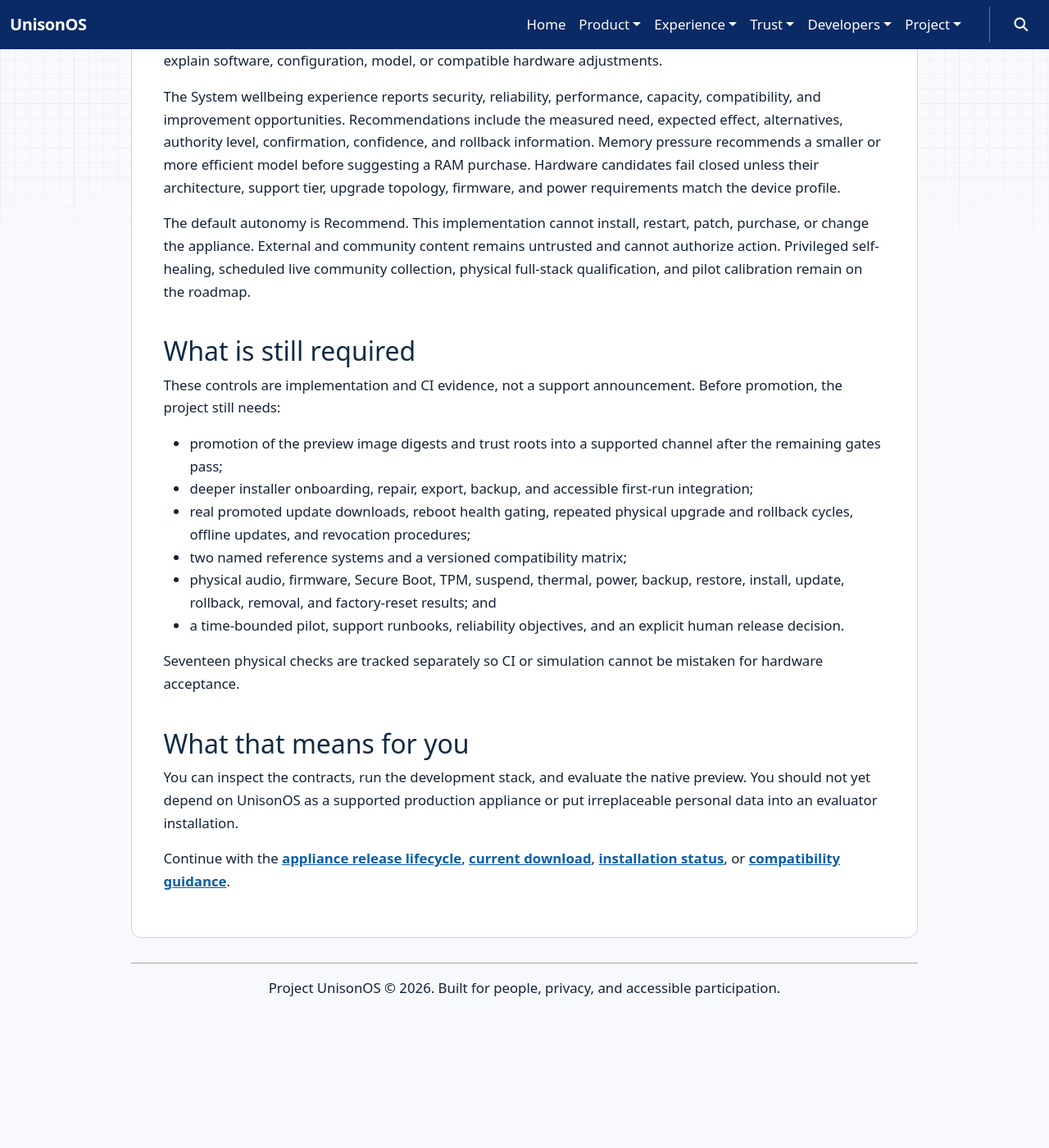
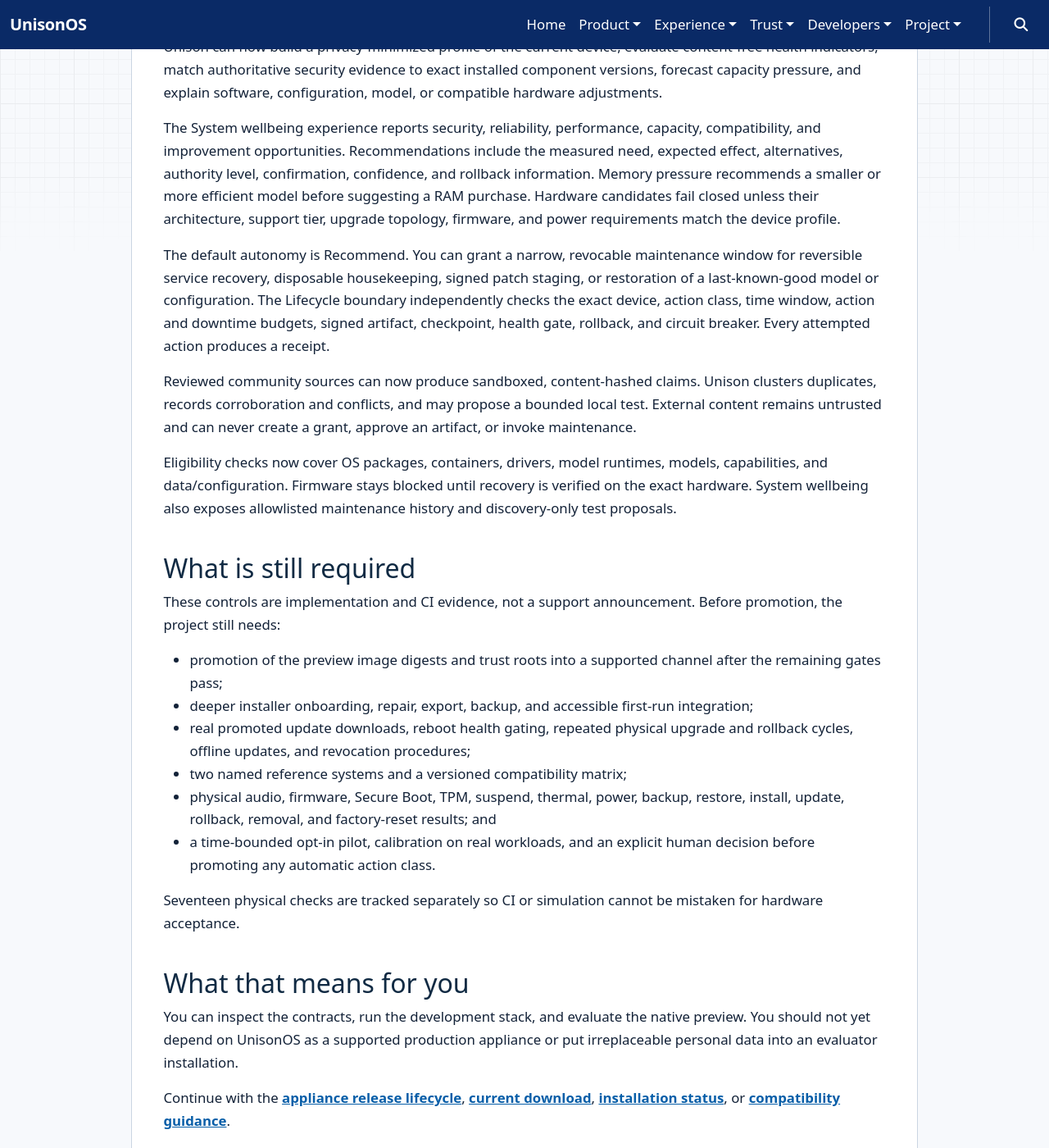
Before and after one commit to project-unisonOS/project-unisonos.github.io, an MkDocs documentation site: the page built from docs/current-status.md, in a window 1280 px wide and 1400 px high, scrolled down 2176 px. Shown: the whole window at 82% size. Built offline with MkDocs 1.6.1, drawn with Linux system fonts in a browser that asks for light colours; nearby versions of some CDN libraries; before the commit the page ends 3411 px from its top, so only the background shows below that; some of the changed text lies outside the part shown.

Commit message:
docs: publish adaptive maintenance operations status (#24)
Co-authored-by: dadam <dadam@example.com>

```diff
--- a/docs/current-status.md
+++ b/docs/current-status.md
@@ -81,7 +81,7 @@ insufficient disk. They exercise successful `N-1` to `N`, failed `N` to
 `N+1`, migration failure, staged and post-activation interruption, and
 replacement-restored state without losing the last known good release or data.
 
-## Adaptive maintenance foundations now implemented
+## Adaptive maintenance software boundaries now implemented
 
 Unison can now build a privacy-minimized profile of the current device, evaluate
 content-free health indicators, match authoritative security evidence to exact
@@ -96,11 +96,23 @@ more efficient model before suggesting a RAM purchase. Hardware candidates fail
 closed unless their architecture, support tier, upgrade topology, firmware, and
 power requirements match the device profile.
 
-The default autonomy is Recommend. This implementation cannot install, restart,
-patch, purchase, or change the appliance. External and community content remains
-untrusted and cannot authorize action. Privileged self-healing, scheduled live
-community collection, physical full-stack qualification, and pilot calibration
-remain on the roadmap.
+The default autonomy is Recommend. You can grant a narrow, revocable
+maintenance window for reversible service recovery, disposable housekeeping,
+signed patch staging, or restoration of a last-known-good model or
+configuration. The Lifecycle boundary independently checks the exact device,
+action class, time window, action and downtime budgets, signed artifact,
+checkpoint, health gate, rollback, and circuit breaker. Every attempted action
+produces a receipt.
+
+Reviewed community sources can now produce sandboxed, content-hashed claims.
+Unison clusters duplicates, records corroboration and conflicts, and may
+propose a bounded local test. External content remains untrusted and can never
+create a grant, approve an artifact, or invoke maintenance.
+
+Eligibility checks now cover OS packages, containers, drivers, model runtimes,
+models, capabilities, and data/configuration. Firmware stays blocked until
+recovery is verified on the exact hardware. System wellbeing also exposes
+allowlisted maintenance history and discovery-only test proposals.
 
 ## What is still required
 
@@ -116,8 +128,8 @@ Before promotion, the project still needs:
 - two named reference systems and a versioned compatibility matrix;
 - physical audio, firmware, Secure Boot, TPM, suspend, thermal, power, backup,
   restore, install, update, rollback, removal, and factory-reset results; and
-- a time-bounded pilot, support runbooks, reliability objectives, and an
-  explicit human release decision.
+- a time-bounded opt-in pilot, calibration on real workloads, and an explicit
+  human decision before promoting any automatic action class.
 
 Seventeen physical checks are tracked separately so CI or simulation cannot be
 mistaken for hardware acceptance.
```
Also changed, not shown: docs/project/roadmap.md (+14 -8 lines).
